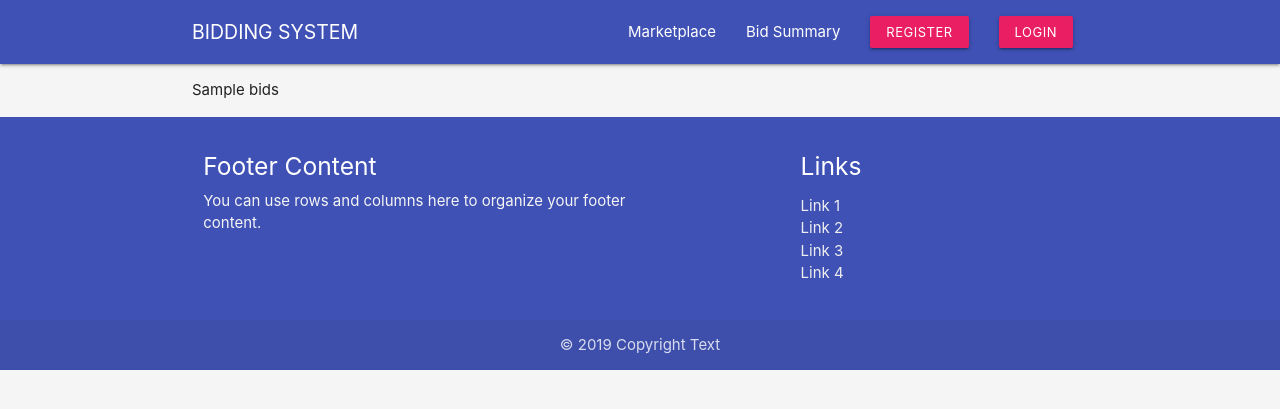
After one commit to danielc92/django-bidding-app, a Django app: template templates/bid-summary.html in a window 1280 px wide. The commit adds this page. Shown: the top 409 px of the page. Run offline with Django 3.2, Linux system fonts and the light colour scheme; the template is opened without the code that fills it: most values are stand-ins (such as "Sample title", 1, 10 or a date in 2020).

Commit message:
Added bid summary view/route

```diff
--- a/bidding_system/settings.py
+++ b/bidding_system/settings.py
@@ -120,3 +120,6 @@ USE_TZ = True
 
 STATIC_URL = '/static/'
 STATICFILES_DIRS = [os.path.join(BASE_DIR, 'static')]
+
+
+LOGIN_URL='/login/'
--- /dev/null
+++ b/templates/bid-summary.html
@@ -0,0 +1,15 @@
+{% extends 'base.html' %}
+
+{% block content %}
+{% include 'nav.html' %}
+
+<section class="section">
+    <section class="container">
+        {{bids}}
+    </section>
+</section>
+
+
+
+{% include 'footer.html' %}
+{% endblock content %}
--- a/templates/nav.html
+++ b/templates/nav.html
@@ -1,11 +1,11 @@
 <nav>
         <div class="nav-wrapper indigo">
             <div class="container">
-          <a href="#!" class="brand-logo" style="font-size: 1.3rem;">BIDDING SYSTEM</a>
+          <a href="{% url 'app:home' %}" class="brand-logo" style="font-size: 1.3rem;">BIDDING SYSTEM</a>
           <a href="#" data-target="mobile-demo" class="sidenav-trigger"><i class="material-icons">menu</i></a>
           <ul class="right hide-on-med-and-down">
                 <li><a href="{% url 'app:placements' %}">Marketplace</a></li>
-                <li><a href="#">Bid Summary</a></li>
+                <li><a href="{% url 'app:bid-summary' %}">Bid Summary</a></li>
                 {% if user.is_authenticated %}
                     <li><a class="btn-small waves-effect waves-light grey darken-4" href="{% url 'app:logout' %}">Logout</a></li>
                     <li>Logged in as <strong>{{ user.username }}</strong></li>
@@ -19,12 +19,14 @@
       </nav>
 
       <!-- <ul class="sidenav" id="mobile-demo">
-        <li><a href="#">Bids</a></li>
-        <li><a href="#">Bid Summary</a></li>
-        {% if user.is_authenticated %}
-            <li><a class="btn waves-effect waves-light" href="#">Logout</a></li>
-        {% else %}
-            <li><a class="btn waves-effect waves-light" href="#">Login</a></li>
-        {% endif %}
+        <li><a href="{% url 'app:placements' %}">Marketplace</a></li>
+                <li><a href="#">Bid Summary</a></li>
+                {% if user.is_authenticated %}
+                    <li><a class="btn-small waves-effect waves-light grey darken-4" href="{% url 'app:logout' %}">Logout</a></li>
+                    <li>Logged in as <strong>{{ user.username }}</strong></li>
+                {% else %}
+                <li><a class="btn-small waves-effect waves-light pink" href="{% url 'app:register' %}">Register</a></li>
+                    <li><a class="btn-small waves-effect waves-light pink" href="{% url 'app:login' %}">Login</a></li>
+                {% endif %}
 
       </ul> -->
--- a/templates/placements.html
+++ b/templates/placements.html
@@ -20,7 +20,7 @@
                         <p class="chip">{{ p.placement_company }}</p>
                         <p style="font-size: 0.8rem;"><code>Added: {{ p.placement_created }}</code></p>
                         <p style="font-size: 0.8rem;"><code>Last Updated: {{ p.placement_created }}</code></p>
-                        <a href="{% url 'app:placement-detail' p.placement_slug %}" style="margin-top: 1rem;"class="waves-effect waves-light pink btn">View Details</button>
+                        <a href="{% url 'app:placement-detail' p.placement_slug %}" style="margin-top: 1rem;" class="btn pink waves-effect waves-light">View Details</a>
                     </div>
                 </div>
 
```
Also changed, not shown: app/urls.py (+6 -2 lines), app/views.py (+7 -1 lines), db.sqlite3.
